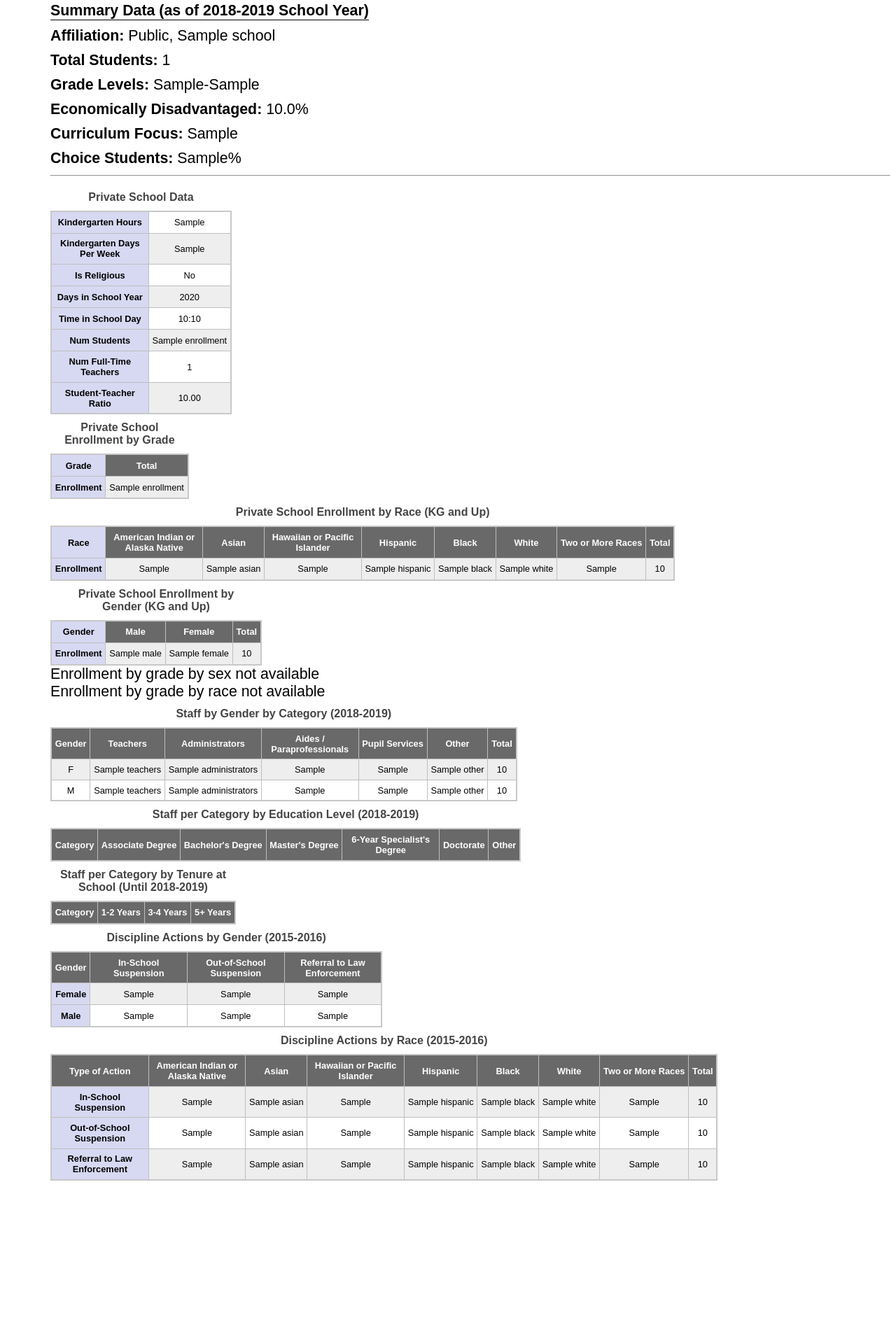
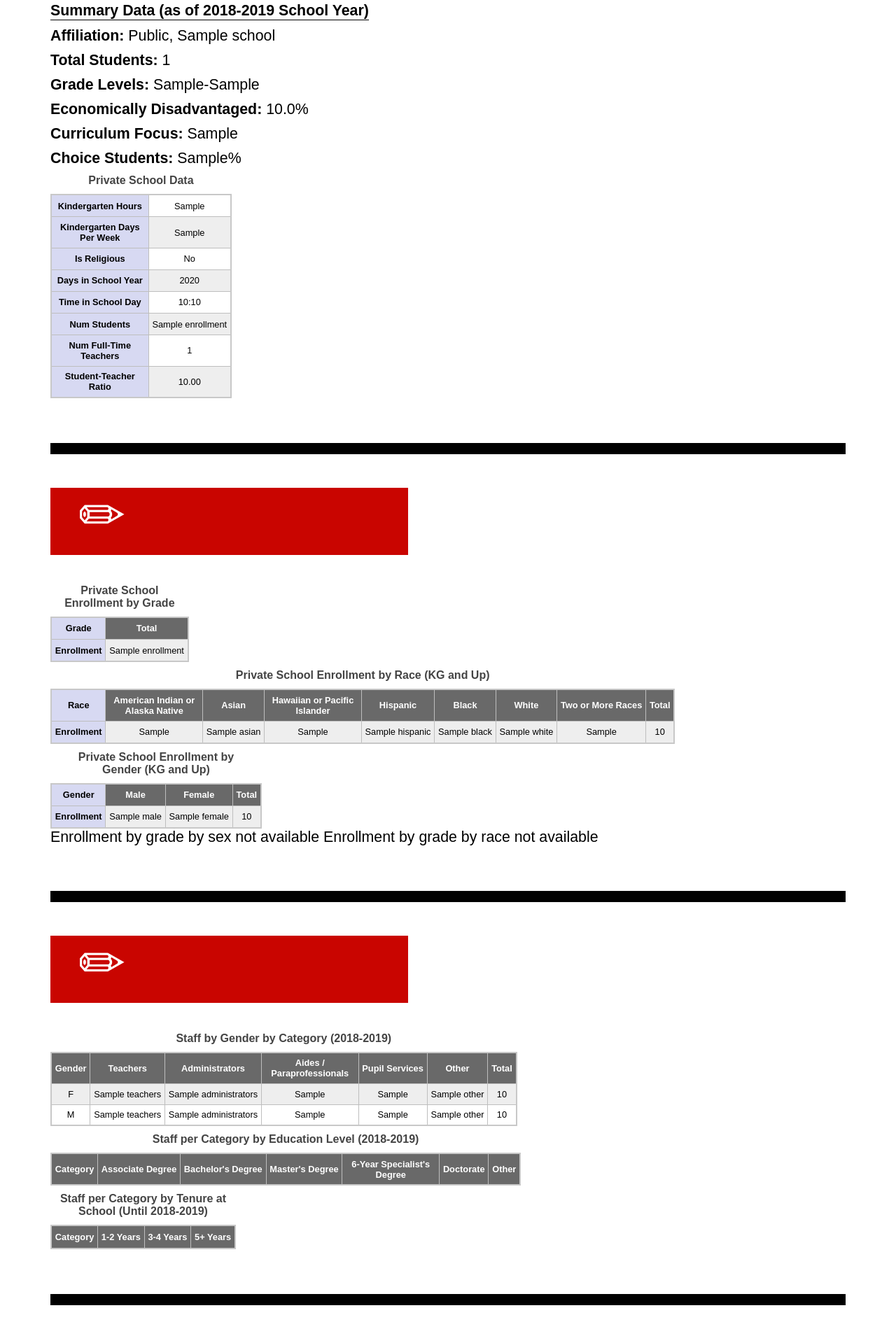
Before and after one commit to nwg/racine-schools, a Flask app: template app/templates/school.html in a window 1280 px wide. Shown: the part 656-2565 px from the top of the page at 70% size. Before the commit the page ends 2343 px from the top, so only its background shows below. Run offline with Flask 2, Linux system fonts and the light colour scheme; the template is opened without the code that fills it: most values are stand-ins (such as "Sample title", 1, 10 or a date in 2020); grey boxes marked "Sample" are stand-in pictures; lists and menus that the app fills with data are empty; some libraries are stand-ins or nearby versions.

Commit message:
divide schools tables into sections

```diff
--- a/app/templates/school.html
+++ b/app/templates/school.html
@@ -27,6 +27,13 @@
 
 <html>
 <style type="text/css">
+
+hr {
+    border: none;
+    height: 16px;
+    color: black;
+    background-color: black;
+}
 
 body {
     font-family: Arial;
@@ -78,18 +85,6 @@
     font-size: .8rem;
 }
 
-ul#schools-tables {
-    list-style: none;
-}
-
-#schools-tables li {
-    margin-top: 10px;
-}
-
-#schools-tables li:first-child {
-    margin-top:0;
-}
-
 div.small-summary {
     padding: 0 0 0 0;
     font-size: 16pt;
@@ -101,6 +96,7 @@
 
 body {
     margin-left: 72px;
+    margin-right: 72px;
 }
 
 #summary {
@@ -134,6 +130,7 @@
 #summary-info {
     font-size: 16pt;
     margin-top: 8px;
+    margin-bottom: 4rem;
 }
 
 #summary-info span {
@@ -145,7 +142,7 @@
     margin-top:0;
 }
 
-#schools-tables span {
+#schools-tables > span {
     display: block;
 }
 
@@ -163,6 +160,41 @@
     border-bottom: solid 1px currentColor;
     text-decoration: none;
     padding: 0;
+}
+
+div.section-label {
+    width: 45%;
+    height: 6rem;
+    background-color: #c90500;
+    color: #ffffff;
+}
+
+div.section-label span {
+    display: inline-block;
+    line-height: 6rem;
+    vertical-align: middle;
+}
+
+div.section-label span.section-label-icon {
+    margin-left: 2.5rem;
+    font-size: 5rem;
+    line-height: 5rem;
+    margin-bottom: 1rem;
+}
+
+div.section-label span.section-label-title {
+    margin-left: 1.5rem;
+    font-size: 2.25rem;
+    font-weight: bold;
+}
+
+div.section-label {
+    margin-top: 3rem;
+    margin-bottom: 2rem;
+}
+
+div.table-section {
+    margin-bottom: 4rem;
 }
 
 </style>
@@ -211,14 +243,7 @@
                 {% if school.choice_students_pct %}
                 <span class="bold">Choice Students:&nbsp;</span><span>{{school.choice_students_pct}}%</span> <br />
                 {% endif %}
-            </div>
 
-
-        </div>
-
-        <hr />
-
-        <div id="schools-tables">
                 {% if pss_info is defined and pss_info %}
                 <table>
                     <caption>Private School Data</caption>
@@ -261,9 +286,21 @@
                         <td>{{"%.02f"|format(pss_info.enrollment/pss_info.num_fte_teachers)}}</td>
                     </tr>
                 </table>
-        {% else %}
+                {% elif school.is_private %}
                 <span>Private School Data not available</span>
                 {% endif %}
+            </div>
+
+
+        </div>
+
+        <hr />
+
+            <div id="schools-tables">
+                <div class="table-section">
+                    <div class="section-label">
+                        <span class="section-label-icon">&#x270f;</span><span class="section-label-title">STUDENT DEMOGRAPHICS</span>
+                    </div>
 
                     {% if pss_enrollment_by_grade is defined and pss_enrollment_by_grade %}
                     <table>
@@ -286,7 +323,7 @@
                             {% endif %}
                         </tr>
                     </table>
-        {% else %}
+                    {% elif school.is_private %}
                     <span>Private School Enrollment by Grade not available</span>
                     {% endif %}
 
@@ -310,7 +347,7 @@
                             {% endfor %}
                         </tr>
                     </table>
-        {% else %}
+                    {% elif school.is_private %}
                     <span>Private School Enrollment by Race not available</span>
                     {% endif %}
 
@@ -329,7 +366,7 @@
                             <td>{{pss_enrollment_by_demographic.total}}</td>
                         </tr>
                     </table>
-        {% else %}
+                    {% elif school.is_private %}
                     <span>Private School Enrollment by Gender not available</span>
                     {% endif %}
 
@@ -399,6 +436,15 @@
                     {% else %}
                     <span>Enrollment by grade by race not available</span>
                     {% endif %}
+                </div>
+
+            <hr />
+
+            <div class="table-section">
+
+                <div class="section-label">
+                    <span class="section-label-icon">&#x270f;</span><span class="section-label-title">STAFF DEMOGRAPHICS</span>
+                </div>
 
                 {% if staff_by_sex_by_category is defined and staff_by_sex_by_category %}
                 {% set cols = category_order + ['Total'] %}
@@ -474,7 +520,15 @@
                 {% else %}
                 <span>Staff by category by tenure not available</span>
                 {% endif %}
+            </div>
 
+            <hr />
+
+            <div class="table-section">
+
+                <div class="section-label">
+                    <span class="section-label-icon">&#x270f;</span><span class="section-label-title">DISCIPLINE</span>
+                </div>
                 {% if discipline_by_type_by_sex is defined and discipline_by_type_by_sex %}
                 <table>
                     <caption>Discipline Actions by Gender (2015-2016)</caption>
@@ -539,6 +593,7 @@
                 {% else %}
                 <span>Discipline by type by race not available</span>
                 {% endif %}
+            </div>
 
         </div>
 
```
Lines whose indentation alone changed are shown as unchanged.
